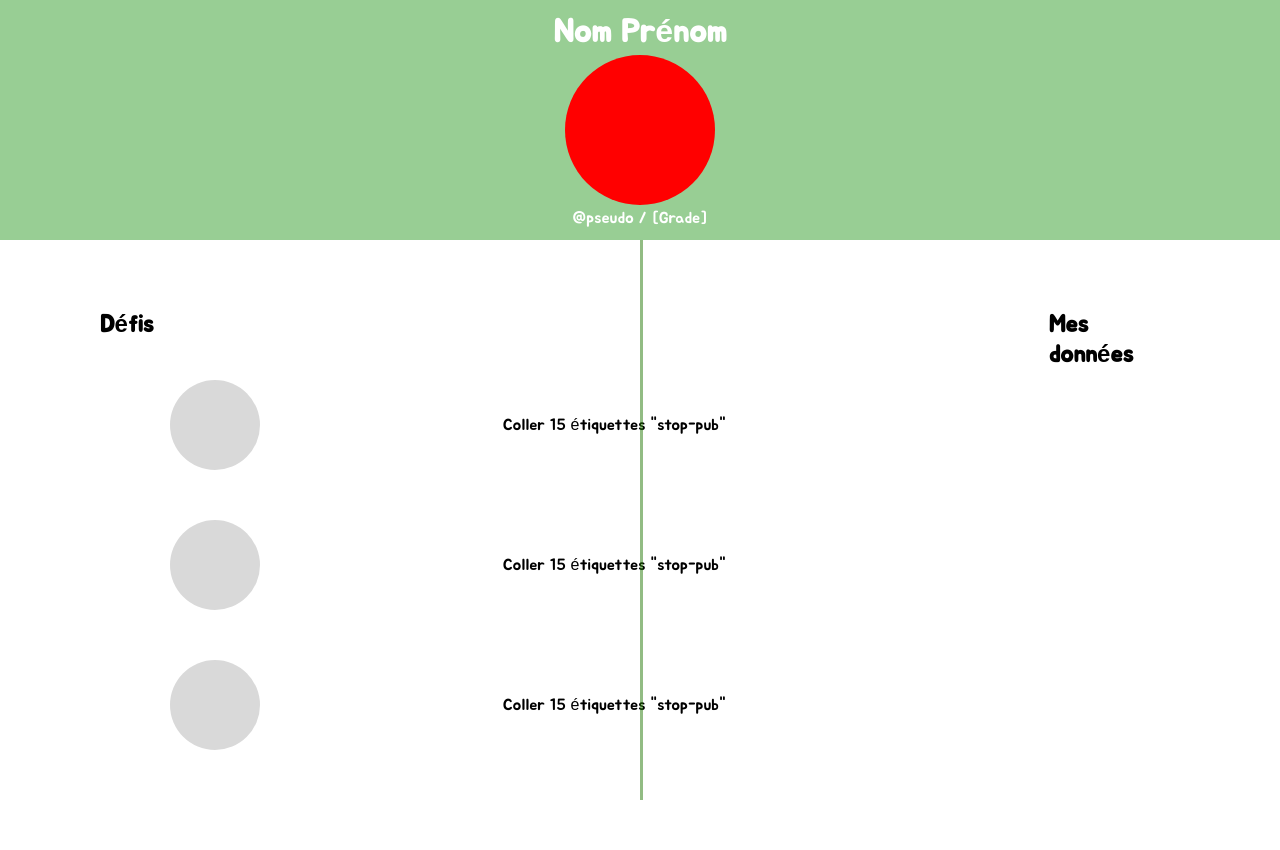
After one commit to Nabil-Hosseinee/EcoQuest, a PHP site: page /profil.html in a window 1280 px wide. The commit adds this page. Run offline with PHP 8.4, Linux system fonts and the light colour scheme.

Commit message:
travail 20/02/2024

```diff
--- a/css/general.css
+++ b/css/general.css
@@ -28,3 +28,7 @@ html, body {
 p {
     margin: 0;
 }
+
+h1 {
+    margin: 0;
+}
--- /dev/null
+++ b/css/profil.css
@@ -0,0 +1,85 @@
+body {
+    min-height: 100vh;
+    font-family: "Jua", sans-serif;
+    font-weight: 400;
+    font-style: normal;
+}
+.banner {
+    min-height: 30vh;
+    background-color: #98CE94;
+    display: flex;
+    justify-content: center;
+    align-items: center;
+    color: white;
+}
+
+.banner-container {
+    min-height: 30vh;
+    display: flex;
+    flex-direction: column;
+    justify-content: space-around;
+    align-items: center;
+    padding: 10px 0;
+}
+
+.photo {
+    width: 150px;
+    height: 150px;
+    background-color: red;
+    border-radius: 100%;
+}
+
+.separator {
+    min-height: 70vh;
+    width: 3px;
+    background-color: #277B09;
+    opacity: 0.5;
+    position: absolute;
+    top: 30vh;
+    left: 50vw;
+}
+
+.container {
+    display: flex;
+    max-width: 100vw;
+    padding: 50px 100px;
+}
+
+.defi-info {
+    margin-right: 150px;
+    width: 800px;
+}
+
+.defis-container {
+    display: flex;
+    margin-left: 70px;
+}
+
+.defis-img {
+    display: flex;
+    flex-direction: column;
+    margin-top: 20px;
+}
+
+.box {
+    width: 90px;
+    height: 90px;
+    border-radius: 100%;
+    background-color: #D9D9D9;
+    margin-bottom: 50px;
+    margin-right: 70px;
+}
+
+.defis-intitule {
+    margin-top: 20px;
+    width: 100%;
+}
+
+.intitule {
+    height: 90px;
+    display: flex;
+    flex-direction: column;
+    justify-content: center;
+    align-items: center;
+    margin-bottom: 50px;
+}
--- /dev/null
+++ b/deconnexion.php
@@ -0,0 +1,5 @@
+<?php
+session_start();
+session_destroy();
+header("Location: index.html");
+?>
--- a/index.html
+++ b/index.html
@@ -6,7 +6,7 @@
     <script src="https://kit.fontawesome.com/96e027db6d.js" crossorigin="anonymous"></script>
     <link rel="stylesheet" href="./css/general.css">
     <link rel="stylesheet" href="./css/style.css">
-    <title>EcoTracker | Login</title>
+    <title>EcoQuest | Login</title>
 </head>
 <body>
     <div class="bg-background"></div>
--- a/inscription.html
+++ b/inscription.html
@@ -6,7 +6,7 @@
     <script src="https://kit.fontawesome.com/96e027db6d.js" crossorigin="anonymous"></script>
     <link rel="stylesheet" href="css/general.css">
     <link rel="stylesheet" href="css/inscription.css">
-    <title>EcoTracker | Sign In</title>
+    <title>EcoQuest | Sign In</title>
 </head>
 <body>
 
--- a/move.php
+++ b/move.php
@@ -6,6 +6,10 @@ ini_set("display_errors", 1);
 $identifiant = $_POST["id"];
 $_POST["id"] = filter_input(INPUT_POST,"id", FILTER_SANITIZE_SPECIAL_CHARS);
 $mdp = sha1($_POST["mdp"]);
+
+// test
+$_SESSION['identifiant'] = $identifiant;
+$_SESSION['mdp'] = $mdp;
 
 echo $identifiant;
 echo $mdp;
--- /dev/null
+++ b/profil.html
@@ -0,0 +1,63 @@
+<!DOCTYPE html>
+<html lang="en">
+<head>
+    <meta charset="UTF-8">
+    <meta name="viewport" content="width=device-width, initial-scale=1.0">
+    <title>EcoQuest | Profil</title>
+    <link rel="stylesheet" href="./css/general.css">
+    <link rel="stylesheet" href="./css/profil.css">
+</head>
+<body>
+    <!-- <div class="menu">
+        <div class="line"></div>
+        <div class="line"></div>
+        <div class="line"></div>
+    </div> -->
+
+    <div class="banner">
+        <div class="banner-container">
+            <h1>Nom Prénom</h1>
+            <div class="photo"></div>
+            <div class="pseudo">@pseudo / [Grade]</div>
+        </div>
+    </div>
+
+    <div class="container">
+        <div class="defi-info">
+            <h2>Défis</h2>
+            <div class="defis-container">
+                <div class="defis-img">
+                    <div class="box box-defis1"></div>
+                    <div class="box box-defis2"></div>
+                    <div class="box box-defis3"></div>
+                </div>
+                <div class="defis-intitule">
+                    <div class="intitule">
+                        <p>Coller 15 étiquettes "stop-pub"</p>
+                        <div class="avancement"></div>
+                    </div>
+                    <div class="intitule">
+                        <p>Coller 15 étiquettes "stop-pub"</p>
+                        <div class="avancement"></div>
+                    </div>
+                    <div class="intitule">
+                        <p>Coller 15 étiquettes "stop-pub"</p>
+                        <div class="avancement"></div>
+                    </div>
+                </div>
+            </div>
+        </div>
+
+        <div class="separator"></div>
+
+        <div class="donnees-infos">
+            <h2>Mes données</h2>
+            <div class="donnees-container">
+                <div class="top-donnees"></div>
+                <div class="bot-donnees"></div>
+            </div>
+        </div>
+    </div>
+
+</body>
+</html>
```
Also changed, not shown: accueil.php (+42 -13 lines), css/mystyle.css (added, +72 -0 lines), css/test.css (added, +41 -0 lines), dash.html (added, +37 -0 lines), inscription.php (+43 -11 lines), test.html (added, +49 -0 lines), images/Ile eco tracker.png (added), images/ile_1920_1080.png (added).
